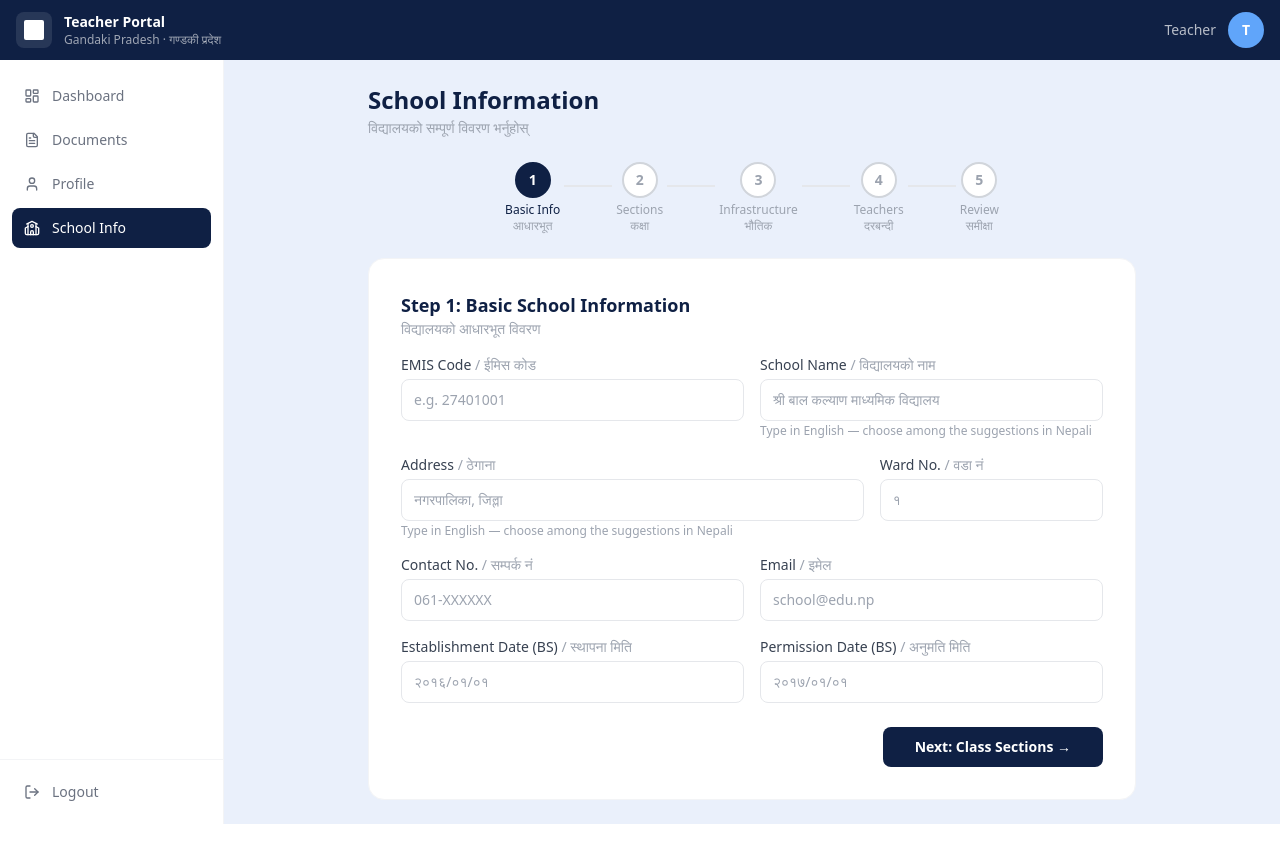
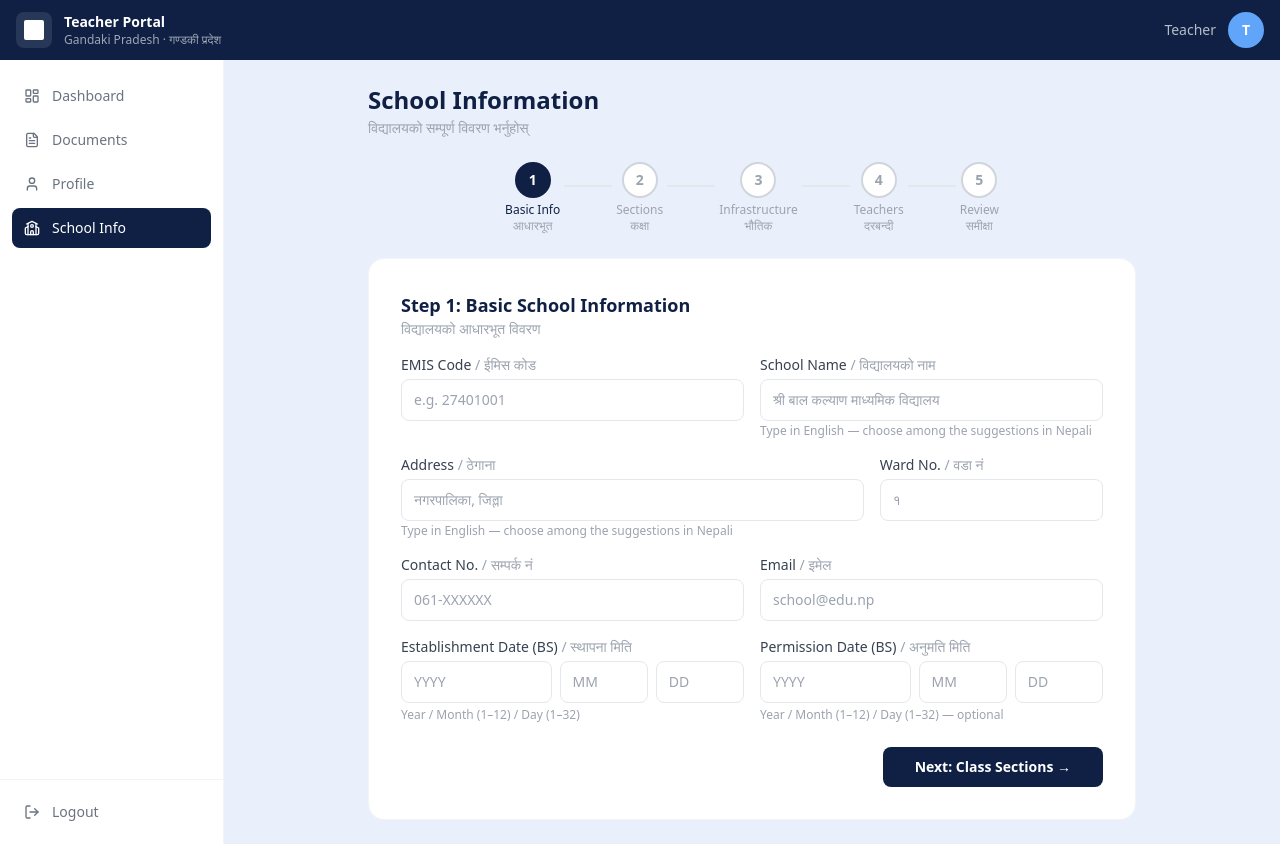
Before and after one commit to Pratik-upadhyaya/teacher-management, a Next.js app: page /principal in a window 1280 px wide. Built offline with nearby package versions, Linux system fonts and the light colour scheme.

Commit message:
school details validation and fixed minor errors

```diff
--- a/app/(portal)/principal/page.tsx
+++ b/app/(portal)/principal/page.tsx
@@ -224,28 +224,104 @@ function Step1({
       </div>
 
       <div className="grid grid-cols-1 sm:grid-cols-2 gap-4">
+
+        {/* Established Date */}
         <div>
-          <Field label="Establishment Date (BS)" sub="स्थापना मिति">
+          <label className="block text-sm font-medium text-gray-700 mb-1">
+            Establishment Date (BS){" "}
+            <span className="text-gray-400 font-normal">/ स्थापना मिति</span>
+          </label>
+          <div className="flex gap-2">
             <input
-              value={data.established_date}
-              onChange={(e) => { onChange("established_date", e.target.value); setErrors((p) => ({ ...p, established_date: "" })); }}
-              placeholder="२०१६/०१/०१"
-              className={icErr(errors, "established_date")}
+              type="number"
+              min="1900" max="2090"
+              value={data.established_year ?? ""}
+              onChange={(e) => {
+                onChange("established_year", e.target.value);
+                onChange("established_date", `${e.target.value}/${data.established_month ?? ""}/${data.established_day ?? ""}`);
+                setErrors((p) => ({ ...p, established_date: "" }));
+              }}
+              placeholder="YYYY"
+              className={`${icErr(errors, "established_date")} flex-[2]`}
             />
-          </Field>
+            <input
+              type="number"
+              min="1" max="12"
+              value={data.established_month ?? ""}
+              onChange={(e) => {
+                const val = Math.min(12, Math.max(1, Number(e.target.value)));
+                onChange("established_month", String(val));
+                onChange("established_date", `${data.established_year ?? ""}/${val}/${data.established_day ?? ""}`);
+                setErrors((p) => ({ ...p, established_date: "" }));
+              }}
+              placeholder="MM"
+              className={`${icErr(errors, "established_date")} flex-1`}
+            />
+            <input
+              type="number"
+              min="1" max="32"
+              value={data.established_day ?? ""}
+              onChange={(e) => {
+                const val = Math.min(32, Math.max(1, Number(e.target.value)));
+                onChange("established_day", String(val));
+                onChange("established_date", `${data.established_year ?? ""}/${data.established_month ?? ""}/${val}`);
+                setErrors((p) => ({ ...p, established_date: "" }));
+              }}
+              placeholder="DD"
+              className={`${icErr(errors, "established_date")} flex-1`}
+            />
+          </div>
+          <p className="text-xs text-gray-400 mt-1">Year / Month (1–12) / Day (1–32)</p>
           <FieldError msg={errors.established_date} />
         </div>
+
+        {/* Permission Date */}
         <div>
-          <Field label="Permission Date (BS)" sub="अनुमति मिति">
+          <label className="block text-sm font-medium text-gray-700 mb-1">
+            Permission Date (BS){" "}
+            <span className="text-gray-400 font-normal">/ अनुमति मिति</span>
+          </label>
+          <div className="flex gap-2">
             <input
-              value={data.permission_date}
-              onChange={(e) => onChange("permission_date", e.target.value)}
-              placeholder="२०१७/०१/०१"
-              className={inputClass}
+              type="number"
+              min="1900" max="2090"
+              value={data.permission_year ?? ""}
+              onChange={(e) => {
+                onChange("permission_year", e.target.value);
+                onChange("permission_date", `${e.target.value}/${data.permission_month ?? ""}/${data.permission_day ?? ""}`);
+              }}
+              placeholder="YYYY"
+              className={`${inputClass} flex-[2]`}
             />
-          </Field>
+            <input
+              type="number"
+              min="1" max="12"
+              value={data.permission_month ?? ""}
+              onChange={(e) => {
+                const val = Math.min(12, Math.max(1, Number(e.target.value)));
+                onChange("permission_month", String(val));
+                onChange("permission_date", `${data.permission_year ?? ""}/${val}/${data.permission_day ?? ""}`);
+              }}
+              placeholder="MM"
+              className={`${inputClass} flex-1`}
+            />
+            <input
+              type="number"
+              min="1" max="32"
+              value={data.permission_day ?? ""}
+              onChange={(e) => {
+                const val = Math.min(32, Math.max(1, Number(e.target.value)));
+                onChange("permission_day", String(val));
+                onChange("permission_date", `${data.permission_year ?? ""}/${data.permission_month ?? ""}/${val}`);
+              }}
+              placeholder="DD"
+              className={`${inputClass} flex-1`}
+            />
+          </div>
+          <p className="text-xs text-gray-400 mt-1">Year / Month (1–12) / Day (1–32) — optional</p>
         </div>
-      </div>
+
+        </div>
 
       <div className="flex justify-end pt-2">
         <button type="submit"
--- a/tsconfig.json
+++ b/tsconfig.json
@@ -15,7 +15,7 @@
     "moduleResolution": "bundler",
     "resolveJsonModule": true,
     "isolatedModules": true,
-    "jsx": "react-jsx",
+    "jsx": "preserve",
     "incremental": true,
     "plugins": [
       {
```
